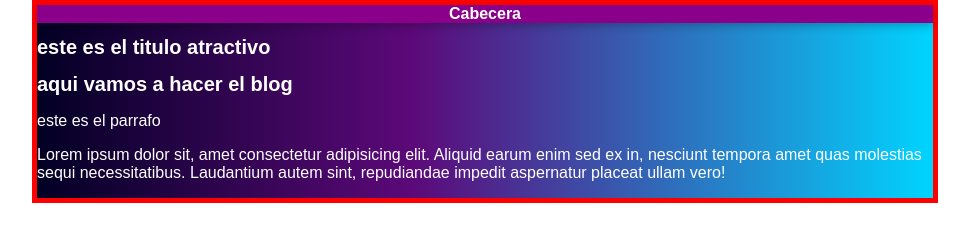
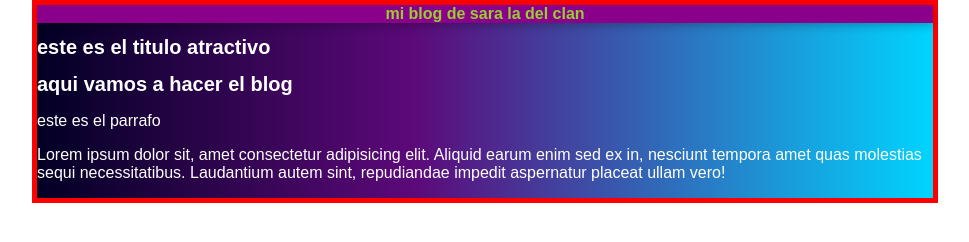
Before and after one commit to shogunIncognito/hyperblog, a plain HTML site: page blogpost.html in a window 1280 px wide. Shown: the whole page, without its empty margins (155-1124 px from the left). Drawn offline with Linux system fonts and the light colour scheme.

Commit message:
Se cambia texto y color del titulo a master

```diff
--- a/blogpost.html
+++ b/blogpost.html
@@ -10,7 +10,7 @@
 <body>
     <div id="container">
         <div id="cabecera">
-            Cabecera
+            mi blog de sara la del clan
         </div>
         <div id="post">
 
--- a/css/style.css
+++ b/css/style.css
@@ -20,8 +20,8 @@ body{
 
 }
 #cabecera{
-    color: white;
-    box-shadow: #333;
+    color: yellowgreen;
+    box-shadow: rgb(219, 184, 28);
     background-color: darkmagenta;
     text-align: center;
     font-weight: bold;
```
